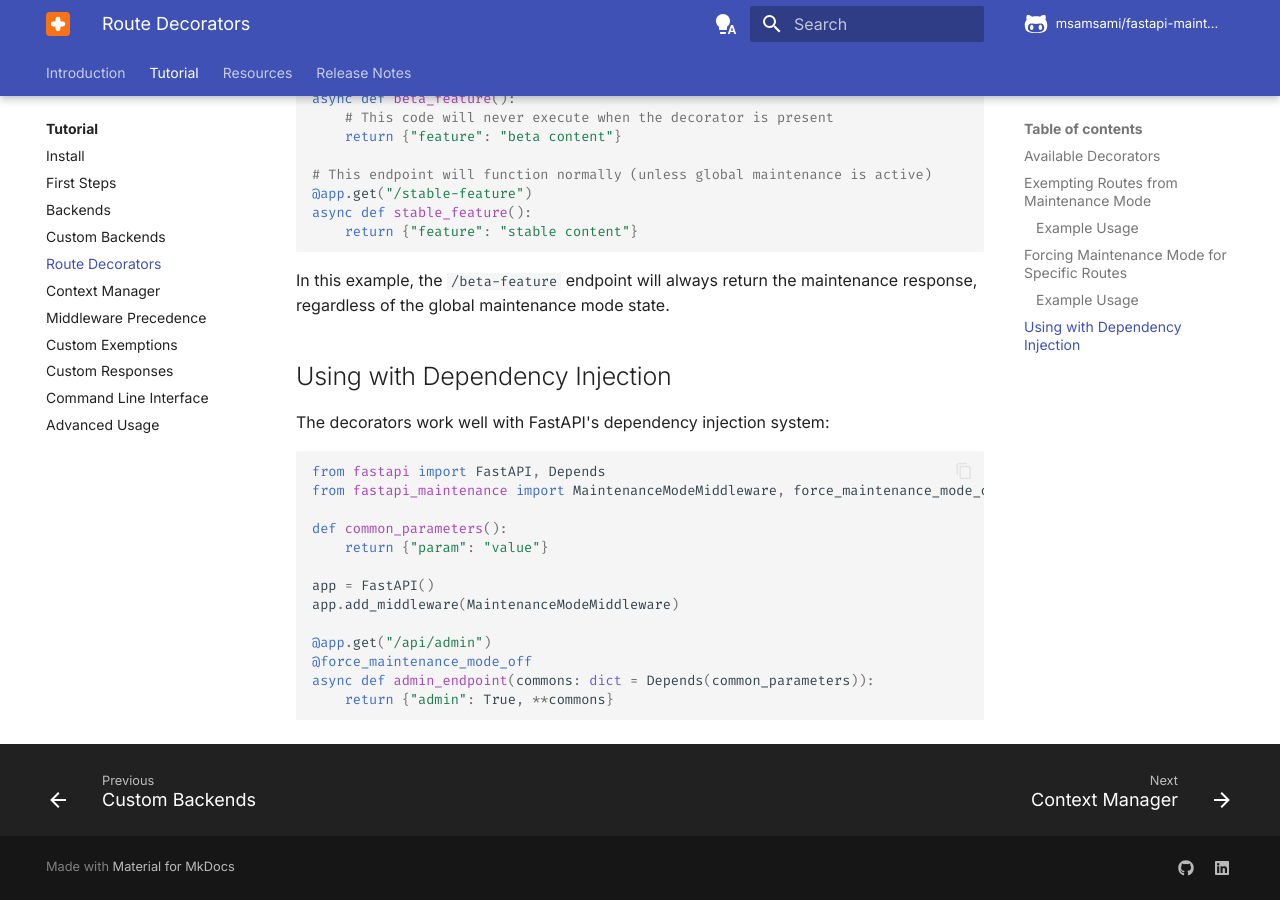
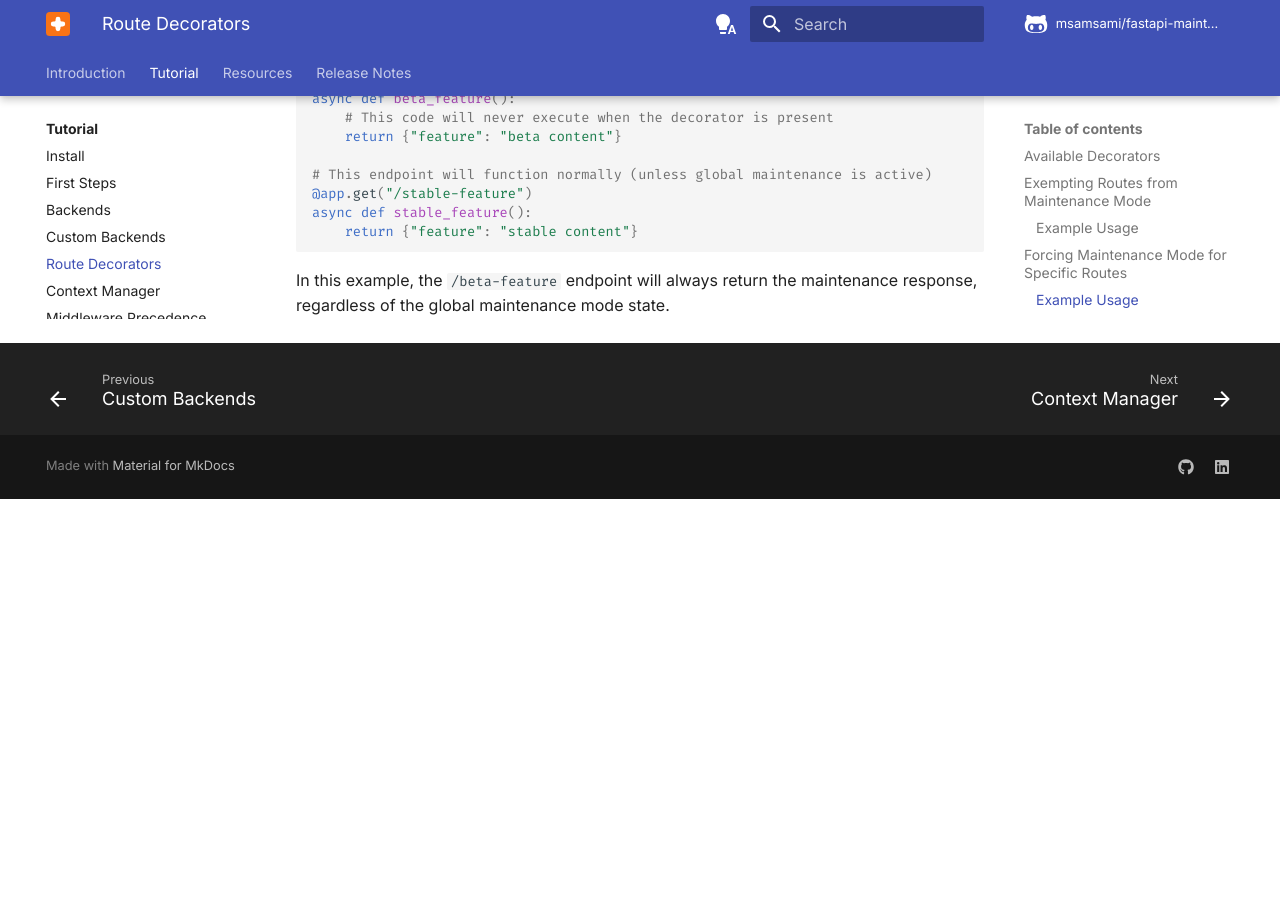
Before and after one commit to msamsami/fastapi-maintenance, an MkDocs documentation site: the page built from docs/tutorial/decorators.md, in a window 1280 px wide and 900 px high, scrolled down 1732 px. Built offline with MkDocs 1.6.1 and Material for MkDocs 9.7.7, drawn with Linux system fonts in a browser that asks for light colours; comment, search, counter and statistics services are not loaded; after the commit the page ends 2231 px from its top, so only the background shows below that.

Commit message:
Remove redundant dependency injection example

````diff
--- a/docs/tutorial/decorators.md
+++ b/docs/tutorial/decorators.md
@@ -71,23 +71,3 @@ async def stable_feature():
 ```
 
 In this example, the `/beta-feature` endpoint will always return the maintenance response, regardless of the global maintenance mode state.
-
-## Using with Dependency Injection
-
-The decorators work well with FastAPI's dependency injection system:
-
-```python
-from fastapi import FastAPI, Depends
-from fastapi_maintenance import MaintenanceModeMiddleware, force_maintenance_mode_off
-
-def common_parameters():
-    return {"param": "value"}
-
-app = FastAPI()
-app.add_middleware(MaintenanceModeMiddleware)
-
-@app.get("/api/admin")
-@force_maintenance_mode_off
-async def admin_endpoint(commons: dict = Depends(common_parameters)):
-    return {"admin": True, **commons}
-```
````
